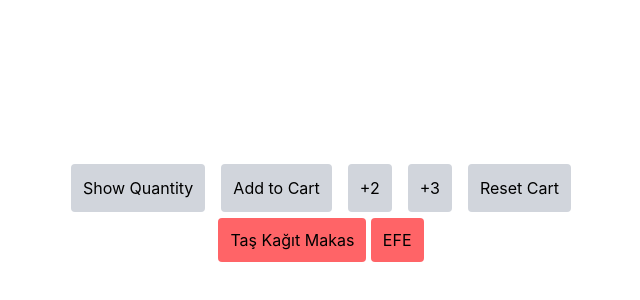
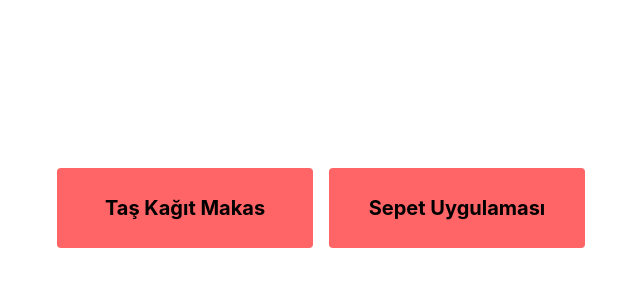
Before and after one commit to efecnbyrak/javascripts, a website: page html/index.html in a window 1280 px wide. Shown: the part 192-492 px from the top of the page, without its empty margins (319-959 px from the left). Drawn offline with Linux system fonts and the light colour scheme.

Commit message:
fix : Yönlendirme sayfası 'index.html' olarak ayarlandı.

```diff
--- a/html/index.html
+++ b/html/index.html
@@ -1,30 +1,20 @@
 <!DOCTYPE html>
 <html lang="en">
+
 <head>
     <meta charset="UTF-8">
     <meta name="viewport" content="width=device-width, initial-scale=1.0">
     <title>Start Begin</title>
     <link rel="stylesheet" href="../dist/output.css">
 </head>
+
 <body class="min-h-screen flex flex-col justify-center items-center gap-4">
-    <div class="flex justify-center gap-4">
-        <button onclick="console.log(`Cart Quantity : ${cartQuantity}`);"
-        class="bg-gray-300 p-3 rounded">Show Quantity</button>
-        <button onclick="cartQuantity += 1; console.log(`Cart Quantity : ${cartQuantity}`);"
-        class="bg-gray-300 p-3 rounded">Add to Cart</button>
-        <button onclick="cartQuantity += 2; console.log(`Cart Quantity : ${cartQuantity}`);"
-        class="bg-gray-300 p-3 rounded">+2</button>
-        <button onclick="cartQuantity += 3; console.log(`Cart Quantity : ${cartQuantity}`);"
-        class="bg-gray-300 p-3 rounded">+3</button>
-        <button onclick="cartQuantity = 0; console.log(`Cart Quantity : ${cartQuantity}`);"
-        class="bg-gray-300 p-3 rounded">Reset Cart</button>
+    <div class="flex gap-4">
+        <a href="/html/02-rock-paper-scissors.html"
+            class="flex w-64 h-20 items-center justify-center bg-red-400 rounded text-xl font-bold">Taş Kağıt Makas</a>
+        <a href="/html/01-quantity.html"
+            class="flex w-64 h-20 items-center justify-center bg-red-400 rounded text-xl font-bold">Sepet Uygulaması</a>
     </div>
-    <div>
-        <a href="/html/02-rock-paper-scissors.html" class="bg-red-400 p-3 rounded">Taş Kağıt Makas</a>
-        <a href="" class="bg-red-400 p-3 rounded">EFE</a>
-    </div>
-    <script>let cartQuantity = 0;</script>
-    <!--<script src="/scripts/variables.js"></script>-->
-    <!--<script src="/scripts/booleans.js"></script>-->
 </body>
+
 </html>
--- a/src/input.css
+++ b/src/input.css
@@ -1 +1,2 @@
 @import "tailwindcss";
+@source "../html";
```
Also changed, not shown: html/01-quantity.html (added, +29 -0 lines), dist/output.css.
